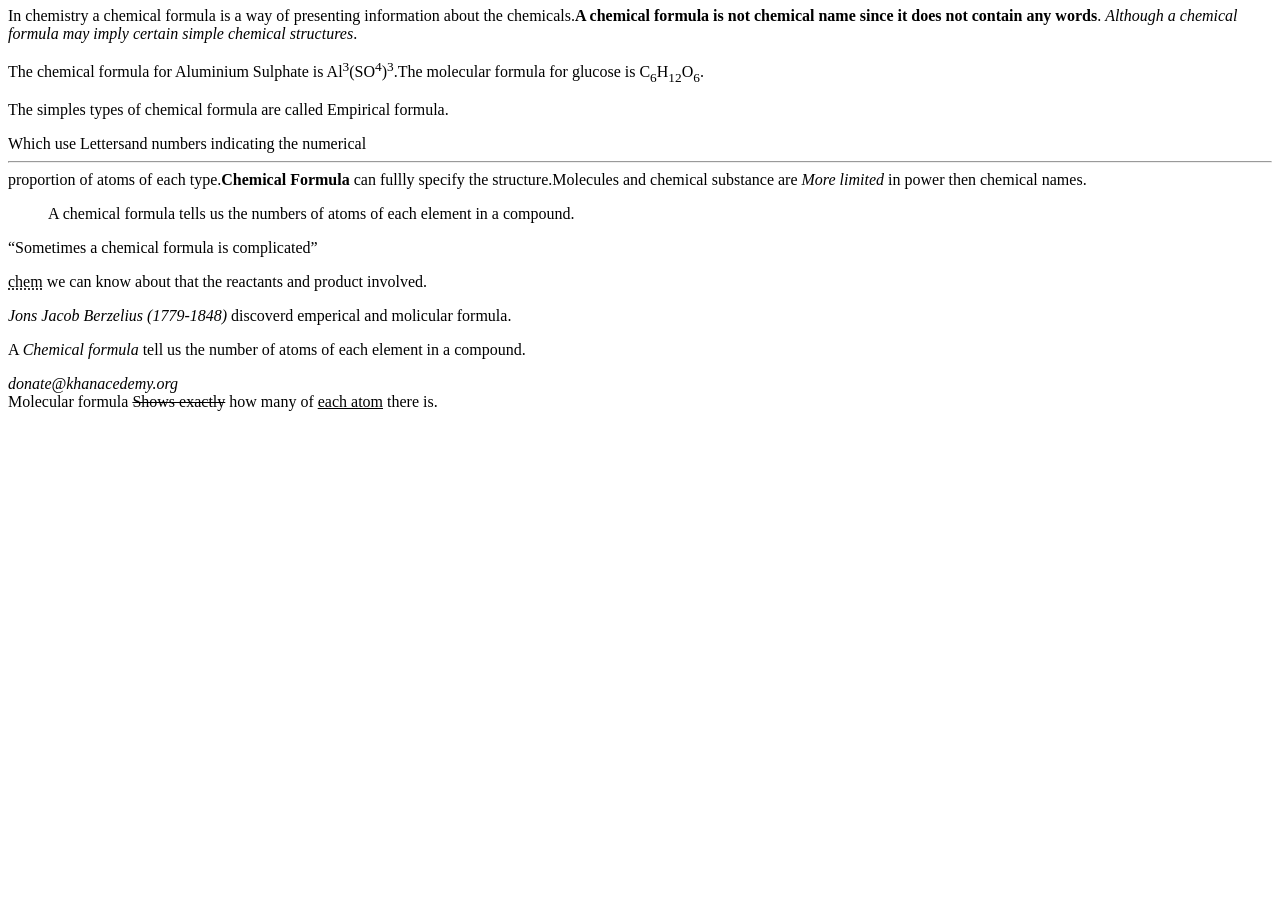
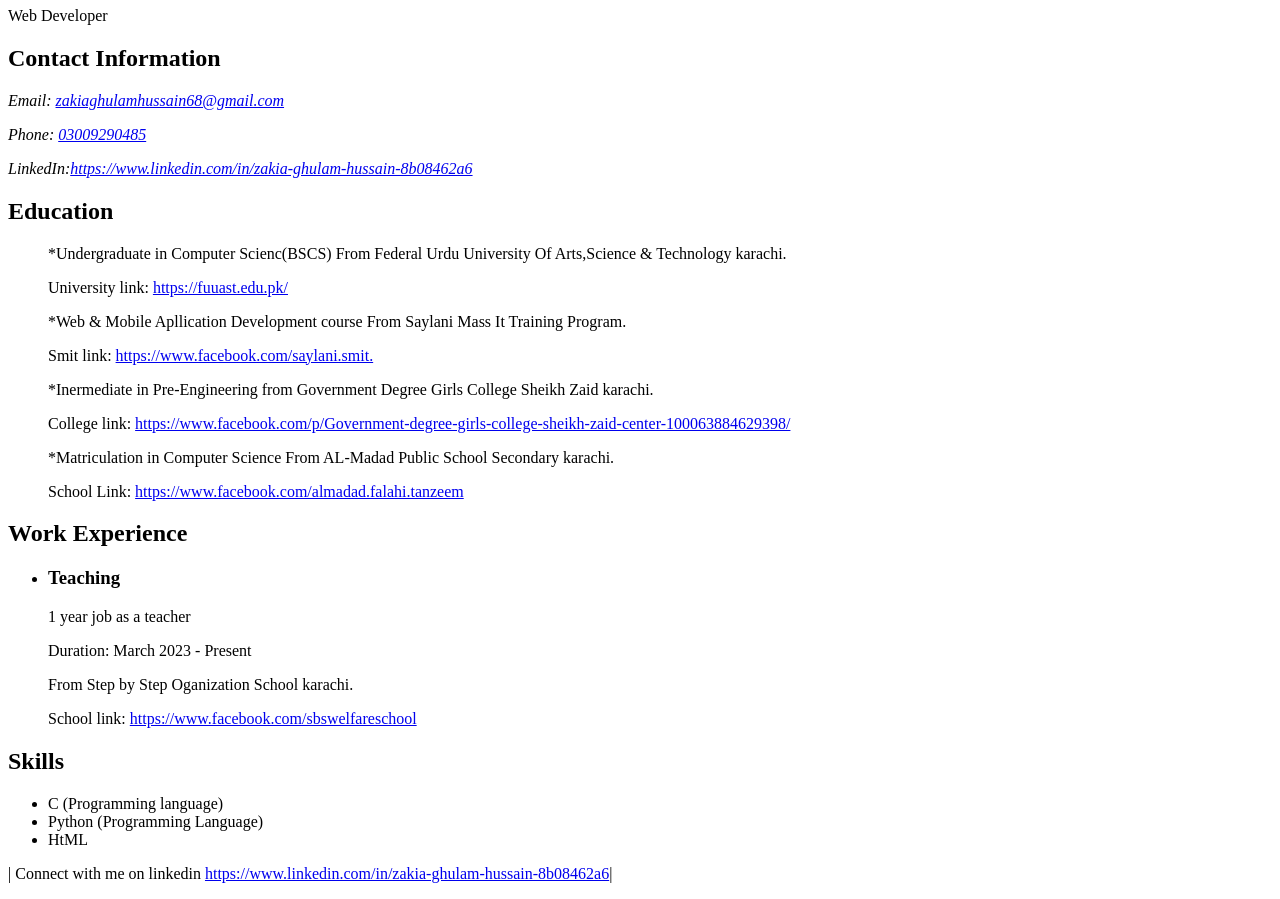
Before and after one commit to Zakiaghulamhussain/web, a plain HTML site: page index.html in a window 1280 px wide. Shown: the part 73-972 px from the top of the page. Before the commit the page ends 800 px from the top, so only its background shows below. Drawn offline with Linux system fonts and the light colour scheme.

Commit message:
#2 html resume

```diff
--- a/index.html
+++ b/index.html
@@ -1,14 +1,58 @@
 <!DOCTYPE html>
 <html lang="en">
 <head>
-    <title>html page</title>
+    <title>MY RESUME</title>
 </head>
 <body>
-    <h1>My first Web Page</h1>
-    <p>In chemistry a chemical formula is a way of presenting information about the chemicals.<b>A chemical formula is not chemical name since it does not contain any words</b>. <I>Although a chemical formula may imply certain simple chemical structures</I>.</P>
-    <p>The  chemical formula for Aluminium Sulphate is Al<sup>3</sup>(SO<sup>4</sup>)<sup>3</sup>.The molecular formula for glucose is C<sub>6</sub>H<sub>12</sub>O<sub>6</sub>.</p>
-    <P>The simples     types of chemical formula are called Empirical formula.</P>Which use Lettersand numbers indicating the numerical <hr/> proportion of atoms of each type.<strong>Chemical Formula</strong> can fullly specify the structure.Molecules and chemical substance are <em>More limited</em> in power then chemical names.<blockquote>A chemical formula tells us the numbers of atoms of each element in a compound.</blockquote><q>Sometimes a chemical formula is complicated</q></p>
-    <p><abbr title="Chemistry">chem</abbr> we can know about that the reactants and product involved.</p><cite>Jons Jacob Berzelius (1779-1848)</cite> discoverd emperical and molicular formula.
-    <p>A <dfn>Chemical formula</dfn> tell us the number of atoms of each element in a compound.<address>donate@khanacedemy.org</address>Molecular formula <del>Shows exactly</del> how many of <ins>each atom</ins> there is.</p>
+    <header>
+        <h1>Zakia Ghulam Hussain</h1>
+        <p>Web Developer</p>
+      </header>
+      <section>
+    <h2>Contact Information</h2>
+    <address>
+      <p>Email: <a href="mailto:zakia.ghussain@gmail.com">zakiaghulamhussain68@gmail.com</a></p>
+      <p>Phone: <a href="tel:03009290485">03009290485</a></p>
+      <p>LinkedIn:<a href="https://www.linkedin.com/in/zakia-ghulam-hussain-8b08462a6" target="_blank">https://www.linkedin.com/in/zakia-ghulam-hussain-8b08462a6</a></p>
+    </address>
+  </section>
+
+  <section>
+    <h2>Education</h2>
+    <ul>
+       <p>*Undergraduate in Computer Scienc(BSCS) From Federal Urdu University Of Arts,Science & Technology karachi.</p>
+        <p>University link: <a href="https://fuuast.edu.pk/">https://fuuast.edu.pk/</a></p>
+        <p>*Web & Mobile Apllication Development course From Saylani Mass It Training Program.</p>
+        <p>Smit link: <a href="https://www.facebook.com/saylani.smit">https://www.facebook.com/saylani.smit.</a></p>
+        <p>*Inermediate in Pre-Engineering from Government Degree Girls College Sheikh Zaid karachi.</p>
+        <p>College link: <a href="https://www.facebook.com/p/Government-degree-girls-college-sheikh-zaid-center-100063884629398/">https://www.facebook.com/p/Government-degree-girls-college-sheikh-zaid-center-100063884629398/</a></p>
+        <p>*Matriculation in Computer Science From AL-Madad Public School Secondary karachi.</p>
+        <p>School Link: <a href="https://www.facebook.com/almadad.falahi.tanzeem">https://www.facebook.com/almadad.falahi.tanzeem</a></p>
+      </ul>
+  </section>
+
+  <section>
+    <h2>Work Experience</h2>
+    <ul>
+      <li>
+        <h3>Teaching</h3>
+        <p>1 year job as a teacher</p>
+        <p>Duration: March 2023 - Present</p>
+        <p>From Step by Step Oganization School karachi.</p>
+        <p>School link: <a href="https://www.facebook.com/sbswelfareschool">https://www.facebook.com/sbswelfareschool</a></p>
+     </li>
+    </ul>
+  </section>
+
+  <section>
+    <h2>Skills</h2>
+    <ul>
+      <li>C (Programming language)</li>
+      <li>Python (Programming Language)</li>
+      <li>HtML</li>
+    </ul>
+  </section>
+
+| Connect with me on linkedin <a href="https://www.linkedin.com/in/zakia-ghulam-hussain-8b08462a6" target="_blank">https://www.linkedin.com/in/zakia-ghulam-hussain-8b08462a6</a>|</p>
 </body>
 </html>
```
